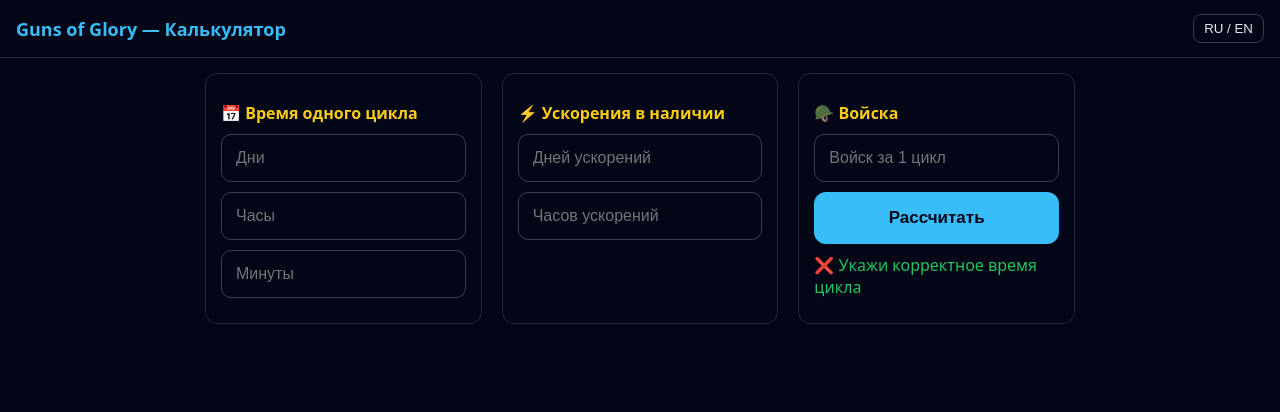
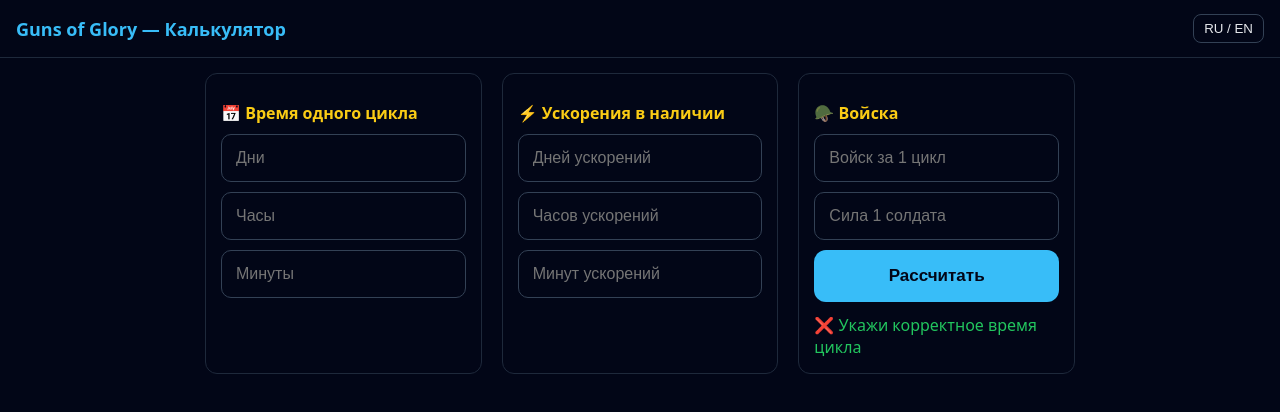
Before and after one commit to daniltushko2026/gog2026, a plain HTML site: page index.html in a window 1280 px wide. Both pictures are taken after a click on the button "Рассчитать". Drawn offline with Linux system fonts and the light colour scheme.

Commit message:
Update index.html
V 1.0

```diff
--- a/index.html
+++ b/index.html
@@ -83,13 +83,13 @@ button.main {
 }
 
 .result {
-    margin-top: 10px;
+    margin-top: 12px;
     font-size: 16px;
     white-space: pre-line;
     color: #22c55e;
 }
 
-/* ===== PC VERSION ===== */
+/* PC */
 @media (min-width: 768px) {
     .container { max-width: 900px; }
     .grid {
@@ -111,6 +111,7 @@ button.main {
 <div class="container">
 <div class="grid">
 
+    <!-- CYCLE TIME -->
     <div class="block">
         <h2 id="cycleTitle">📅 Время одного цикла</h2>
         <input id="days" type="number" placeholder="Дни">
@@ -118,15 +119,19 @@ button.main {
         <input id="minutes" type="number" placeholder="Минуты">
     </div>
 
+    <!-- SPEEDUPS -->
     <div class="block">
         <h2 id="speedTitle">⚡ Ускорения в наличии</h2>
         <input id="speedDays" type="number" placeholder="Дней ускорений">
         <input id="speedHours" type="number" placeholder="Часов ускорений">
+        <input id="speedMinutes" type="number" placeholder="Минут ускорений">
     </div>
 
+    <!-- TROOPS -->
     <div class="block">
         <h2 id="troopsTitle">🪖 Войска</h2>
         <input id="troopsPerCycle" type="number" placeholder="Войск за 1 цикл">
+        <input id="powerPerTroop" type="number" placeholder="Сила 1 солдата">
         <button class="main" onclick="calculate()" id="calcBtn">Рассчитать</button>
         <div class="result" id="result"></div>
     </div>
@@ -146,7 +151,8 @@ const text = {
         calc: "Рассчитать",
         error: "❌ Укажи корректное время цикла",
         cycles: "🔁 Полных циклов",
-        total: "🪖 Всего войск"
+        totalTroops: "🪖 Всего войск",
+        power: "⚔ Общая сила армии"
     },
     en: {
         title: "Guns of Glory — Calculator",
@@ -156,7 +162,8 @@ const text = {
         calc: "Calculate",
         error: "❌ Enter valid cycle time",
         cycles: "🔁 Full cycles",
-        total: "🪖 Total troops"
+        totalTroops: "🪖 Total troops",
+        power: "⚔ Total army power"
     }
 };
 
@@ -176,6 +183,11 @@ function applyLang() {
 
 applyLang();
 
+// формат чисел: 1 234 567
+function formatNumber(num) {
+    return num.toLocaleString("ru-RU");
+}
+
 function calculate() {
     const d = Number(days.value || 0);
     const h = Number(hours.value || 0);
@@ -189,14 +201,22 @@ function calculate() {
 
     const sd = Number(speedDays.value || 0);
     const sh = Number(speedHours.value || 0);
-    const availableMinutes = sd * 1440 + sh * 60;
+    const sm = Number(speedMinutes.value || 0);
+
+    const availableMinutes = sd * 1440 + sh * 60 + sm;
 
     const cycles = Math.floor(availableMinutes / cycleMinutes);
-    const troops = Number(troopsPerCycle.value || 0);
+
+    const troopsPer = Number(troopsPerCycle.value || 0);
+    const totalTroops = cycles * troopsPer;
+
+    const powerPer = Number(powerPerTroop.value || 0);
+    const totalPower = totalTroops * powerPer;
 
     result.innerText =
-        `${text[lang].cycles}: ${cycles}\n` +
-        `${text[lang].total}: ${cycles * troops}`;
+        `${text[lang].cycles}: ${formatNumber(cycles)}\n` +
+        `${text[lang].totalTroops}: ${formatNumber(totalTroops)}\n` +
+        `${text[lang].power}: ${formatNumber(totalPower)}`;
 }
 </script>
 
```
Lines whose indentation alone changed are shown as unchanged.
